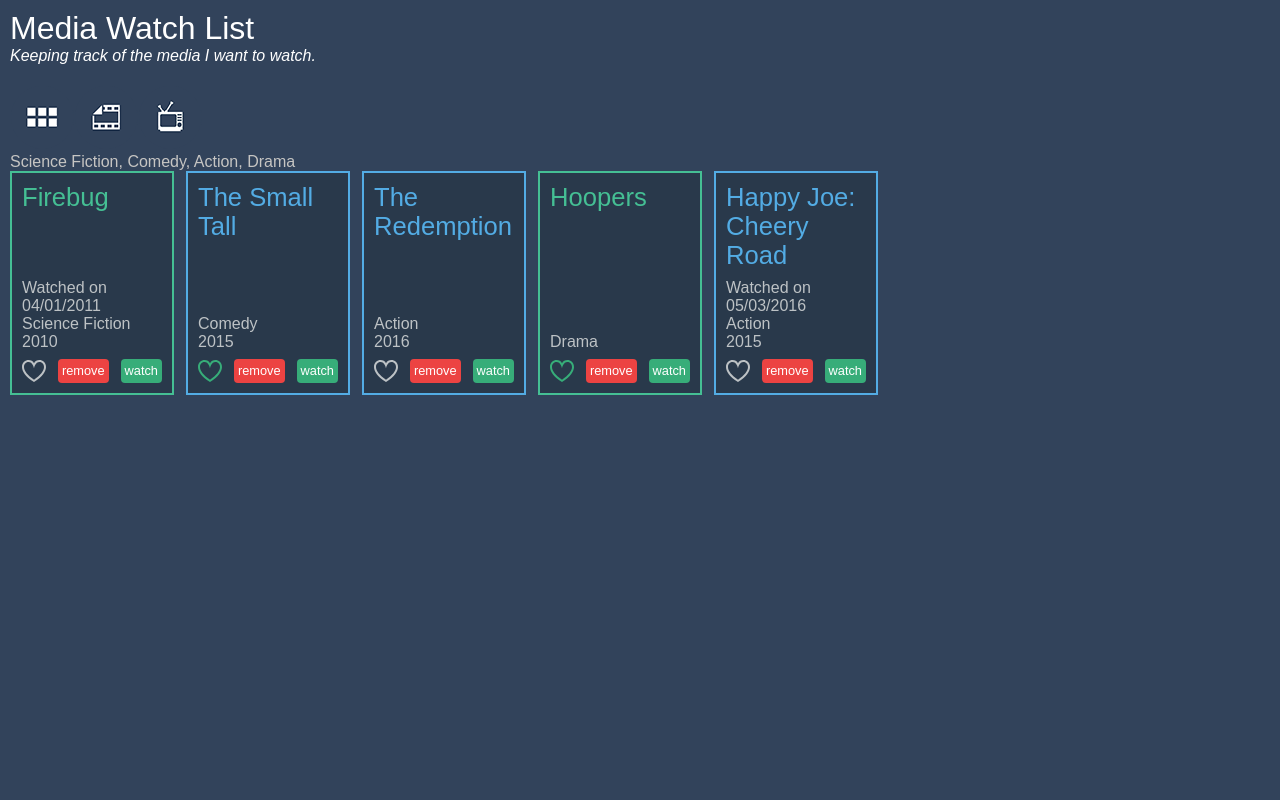
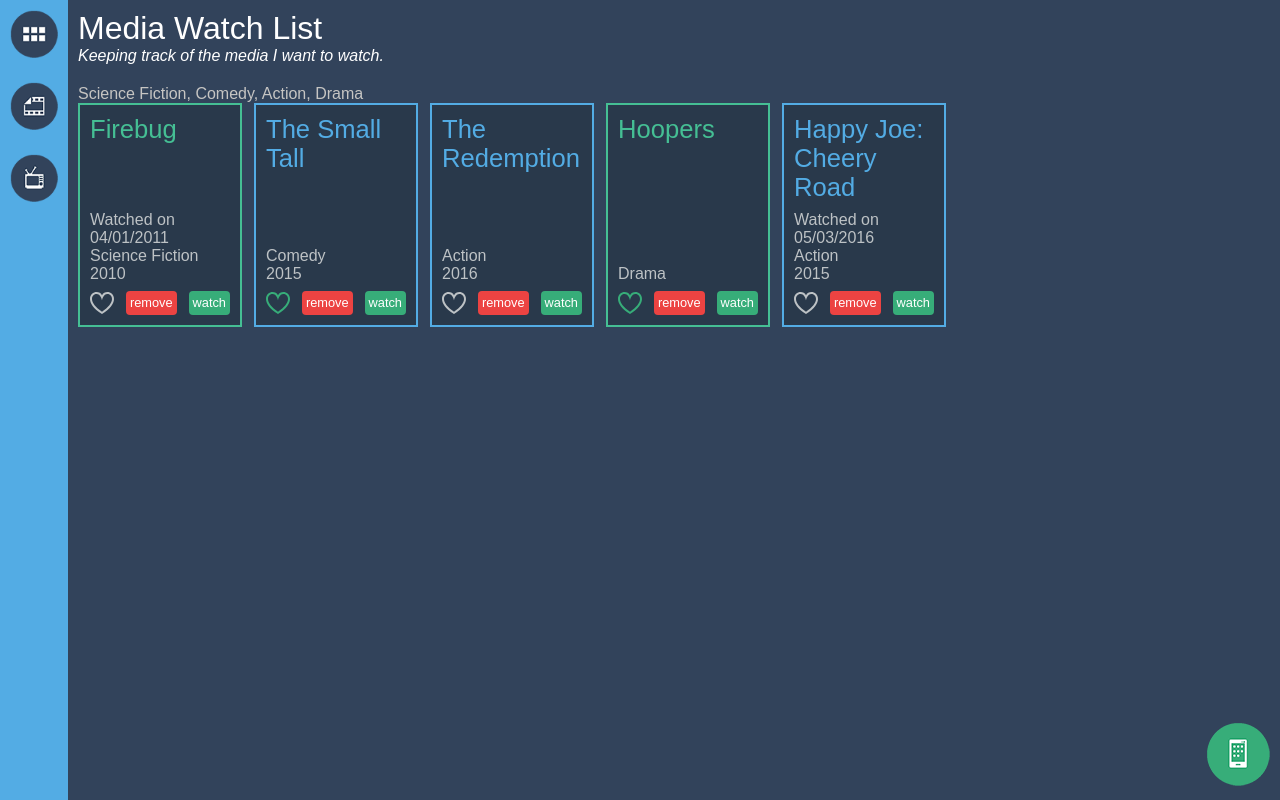
Before and after one commit to xaviermaltas/angular-essential-training-course, an Angular app: page /all in a window 1280 px wide. Built offline with nearby package versions, Linux system fonts and the light colour scheme.

Commit message:
07_06 - Routing with parameters and Router class to navigate

```diff
--- a/src/app/app.component.html
+++ b/src/app/app.component.html
@@ -1,3 +1,14 @@
+<nav>
+  <a routerLink="/">
+    <img src="assets/04.png" class="icon" />
+  </a>
+  <a routerLink="/Movies">
+    <img src="assets/03.png" class="icon" />
+  </a>
+  <a routerLink="/Series">
+    <img src="assets/02.png" class="icon" />
+  </a>
+</nav>
 <section>
   <header>
     <h1>Media Watch List</h1>
--- a/src/app/media-item-form.component.ts
+++ b/src/app/media-item-form.component.ts
@@ -1,5 +1,6 @@
 import { Component, OnInit, Inject } from '@angular/core';
 import { FormGroup, FormControl, Validators, FormBuilder } from '@angular/forms';
+import { Router } from '@angular/router';
 import { MediaItemService } from './media-item.service';
 import { lookupListToken } from './provides';
 
@@ -14,8 +15,8 @@ export class MediaItemFormComponent implements OnInit {
   constructor(
     private formBuilder: FormBuilder,
     private mediaItemService: MediaItemService
-    ,@Inject(lookupListToken) public lookupLists
-    ) {}
+    ,@Inject(lookupListToken) public lookupLists,
+    private router: Router) {}
 
   ngOnInit(){
     this.form = this.formBuilder.group({
@@ -51,7 +52,9 @@ export class MediaItemFormComponent implements OnInit {
   onSubmit(mediaItem) {
     console.log(mediaItem);
     this.mediaItemService.add(mediaItem)
-      .subscribe();
+      .subscribe(() => {
+        this.router.navigate(['/', mediaItem.medium]);
+      });
   }
 
 
--- a/src/app/media-item-list.component.html
+++ b/src/app/media-item-list.component.html
@@ -1,14 +1,3 @@
-<nav>
-  <a (click)="getMediaItems('')">
-    <img src="assets/04.png" class="icon" />
-  </a>
-  <a (click)="getMediaItems('Movies')">
-    <img src="assets/03.png" class="icon" />
-  </a>
-  <a (click)="getMediaItems('Series')">
-    <img src="assets/02.png" class="icon" />
-  </a>
-</nav>
 <header
     [ngClass]="{'medium-movies':medium === 'Movies', 'medium-series':medium === 'Series'}">
     <h2>{{medium}}</h2>
@@ -21,3 +10,8 @@
     [mediaItem]="mediaItem"
     (delete)="onMediaItemDelete($event)"></mw-media-item>
 </section>
+<footer>
+  <a routerLink="/add">
+    <img src="assets/01.png" class="icon">
+  </a>
+</footer>
--- a/src/app/media-item-list.component.ts
+++ b/src/app/media-item-list.component.ts
@@ -1,4 +1,5 @@
 import { Component, OnInit } from '@angular/core';
+import { ActivatedRoute } from '@angular/router';
 import { MediaItemService, MediaItem } from './media-item.service';
 
 @Component({
@@ -10,17 +11,26 @@ export class MediaItemListComponent implements OnInit {
   medium = '';
   mediaItems: MediaItem[];
 
-  constructor(private mediaItemService: MediaItemService) {}
+  constructor(
+    private mediaItemService: MediaItemService,
+    private activatedRoute: ActivatedRoute) {}
 
   ngOnInit() {
-    this.getMediaItems(this.medium);
+    this.activatedRoute.paramMap
+      .subscribe(paramMap => {
+        let medium = paramMap.get('medium');
+        if (medium.toLowerCase() === 'all') {
+          medium = '';
+        }
+        this.getMediaItems(medium);
+      });
   }
 
-  onMediaItemDelete(mediaItem) {
+  onMediaItemDelete(mediaItem: MediaItem) {
     this.mediaItemService.delete(mediaItem)
-      .subscribe(()=> {
-        this.getMediaItems(this.medium)
-      } );
+      .subscribe(() => {
+        this.getMediaItems(this.medium);
+      });
   }
 
   getMediaItems(medium: string) {
```
